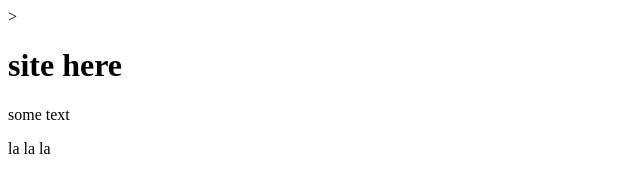
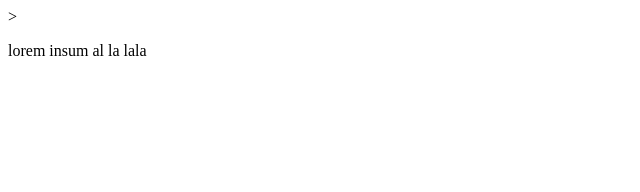
Before and after one commit to Alexsogun/site, a plain HTML site: page index.html in a window 1280 px wide. Shown: the whole page, without its empty margins (0-640 px from the left). Drawn offline with Linux system fonts and the light colour scheme.

Commit message:
third commit

```diff
--- a/index.html
+++ b/index.html
@@ -6,8 +6,6 @@
       <link rel="stylesheet" href="css/style.css">
 </head>
 <body>
-	<h1>site here</h1>
-	<p>some text</p>
-	<p>la la la</p>
+	<p>lorem insum al la lala </p>
 </body>
 </html>
```
